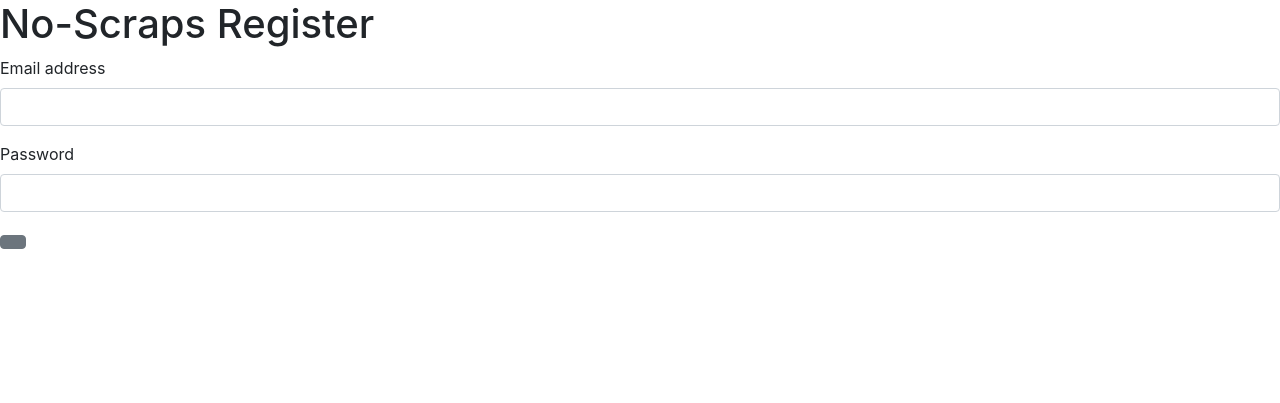
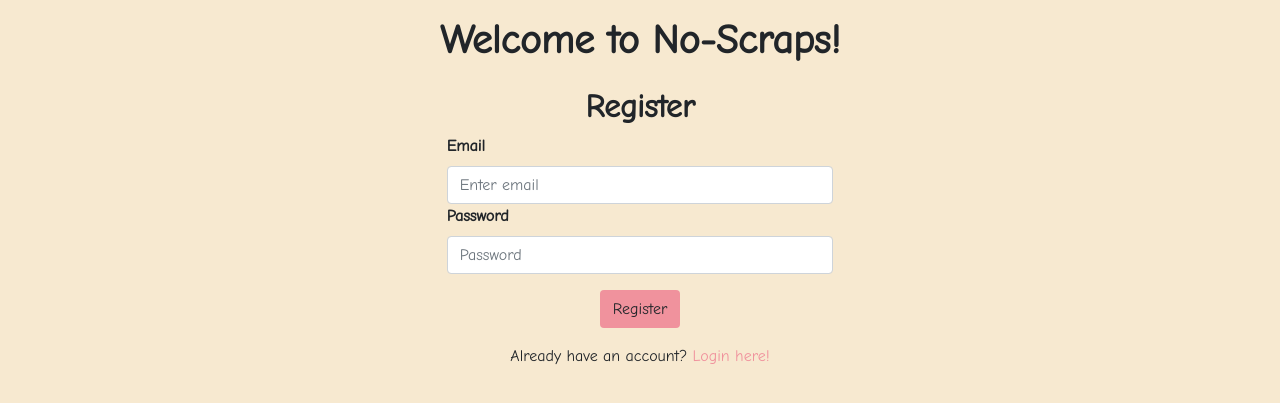
Before and after one commit to matthewfollegot/No-Scraps, a Node server app: page /register in a window 1280 px wide. Shown: the top 403 px of the page. Run offline with Node 20, Linux system fonts and the light colour scheme; some libraries are stand-ins or nearby versions.

Commit message:
register page created

```diff
--- a/routes/register.js
+++ b/routes/register.js
@@ -6,7 +6,7 @@ router.get('/', (req, res) => {
         res.render('register');
     }
     catch(err) {
-        res.send({message: "Failure", error: err});
+        res.send({message: "Failure to retrive register page", error: err});
     }
 });
 
--- a/views/register.ejs
+++ b/views/register.ejs
@@ -1,34 +1,115 @@
-<!doctype html>
+<!DOCTYPE html>
 <html lang="en">
-  <head>
-    <!-- Required meta tags -->
-    <meta charset="utf-8">
-    <meta name="viewport" content="width=device-width, initial-scale=1, shrink-to-fit=no">
-
-    <!-- Bootstrap CSS -->
-    <link rel="stylesheet" href="https://stackpath.bootstrapcdn.com/bootstrap/4.4.1/css/bootstrap.min.css" integrity="sha384-Vkoo8x4CGsO3+Hhxv8T/Q5PaXtkKtu6ug5TOeNV6gBiFeWPGFN9MuhOf23Q9Ifjh" crossorigin="anonymous">
-
-    <h1> No-Scraps Register</h1>
-
-  </head>
-  <body>
-    <form action="/users/register" method="POST">
-        <div class="form-group">
-          <label for="email">Email address</label>
-          <input type="email" class="form-control" id="email" aria-describedby="emailHelp" name="email">
-          <!-- <small id="emailHelp" class="form-text text-muted">We'll never share your email with anyone else.</small> -->
+<head>
+    <meta charset="UTF-8">
+    <meta name="viewport" content="width=device-width, initial-scale=1.0">
+    <meta http-equiv="X-UA-Compatible" content="ie=edge">
+    <title>Register for No-Scraps</title>
+    <link rel="stylesheet" href="https://stackpath.bootstrapcdn.com/bootstrap/4.3.1/css/bootstrap.min.css" integrity="sha384-ggOyR0iXCbMQv3Xipma34MD+dH/1fQ784/j6cY/iJTQUOhcWr7x9JvoRxT2MZw1T" crossorigin="anonymous">
+    <link href='https://fonts.googleapis.com/css?family=Comic Neue' rel='stylesheet'>
+    <script src="https://unpkg.com/axios/dist/axios.min.js"></script>
+    <script src="https://code.jquery.com/jquery-3.3.1.slim.min.js" integrity="sha384-q8i/X+965DzO0rT7abK41JStQIAqVgRVzpbzo5smXKp4YfRvH+8abtTE1Pi6jizo" crossorigin="anonymous"></script>
+    <script src="https://cdnjs.cloudflare.com/ajax/libs/popper.js/1.14.7/umd/popper.min.js" integrity="sha384-UO2eT0CpHqdSJQ6hJty5KVphtPhzWj9WO1clHTMGa3JDZwrnQq4sF86dIHNDz0W1" crossorigin="anonymous"></script>
+    <script src="https://stackpath.bootstrapcdn.com/bootstrap/4.3.1/js/bootstrap.min.js" integrity="sha384-JjSmVgyd0p3pXB1rRibZUAYoIIy6OrQ6VrjIEaFf/nJGzIxFDsf4x0xIM+B07jRM" crossorigin="anonymous"></script>
+    <style>
+        * {
+           background: #F7E9D0;
+           font-family: 'Comic Neue';
+        }
+        #welcomeHeader {
+            text-align: center;
+            margin: 1em;
+        }
+        #welcome {
+            font-weight: bold;
+        }
+        #registerHeader {
+            text-align: center;
+        }
+        #emailLabel {
+            font-weight: bold;
+        }
+        #passwordLabel {
+            font-weight: bold;
+        }
+        #credentials {
+            margin: auto;
+            float: none;
+        }
+        #register {
+            text-align: center;
+            margin-top: 1em;
+            margin-bottom: 1em;
+        }
+        .skin {
+            background: #F0929D;
+        }
+        .skin:hover {
+            color: white;
+        }
+        .blue {
+            background: #34BCE1;
+        }
+        .blue:hover {
+            color: white;
+        }
+        #login {
+            text-align: center;
+        }
+        #loginHere {
+            color: #F0929D;
+        }
+    </style>
+</head>
+<body>
+    <div class="container-fluid">
+        <div class="row" id="welcomeHeader">
+            <div class="col">
+                <h1 id="welcome">Welcome to No-Scraps!</h1>
+            </div>
         </div>
-        <div class="form-group">
-          <label for="password">Password</label>
-          <input type="password" class="form-control" id="password" name="password">
+        <div class="row" id=registerHeader>
+            <div class="col">
+                <h2 id="welcome">Register</h2>
+            </div>
         </div>
-      <button type="submit" class="btn btn-secondary"></button>
-    </form>
-  </body>
+        <div class="row">
+            <div class="col">
+                <form id="login-info">
+                    <div class="form-group col-4" id="credentials">
+                        <label for="email" id="emailLabel">Email</label>
+                        <input type="email" class="form-control" id="email" aria-describedby="email" placeholder="Enter email" name="email">
+                    </div>
+                    <div class="form-group col-4" id="credentials">
+                        <label for="password" id="passwordLabel">Password</label>
+                        <input type="password" class="form-control" id="password" placeholder="Password" name="password">
+                    </div>
+                    <div id="register">
+                        <input type="button" class="btn skin" onclick="register()" value="Register"/>
+                    </div>
+                </form>
+            </div>
+        </div>
+        <div class="row">
+            <div class="col" id="login">
+                <p>Already have an account? <a id="loginHere" href="/login">Login here!</a></p>
+            </div>
+        </div>
+    </div>
+    <script>
+        function register() {
+            let inputs = document.getElementById("login-info").elements;
+            let email = inputs["email"].value;
+            let password = inputs["password"].value;
+            axios.post('/users/register')
+                .then(resp => {
+                    console.log(resp);
+                    window.location.replace('/login');
+                })
+                .catch(err => {
+                    console.log(err);
+                })
+        }
+    </script>
+</body>
 </html>
-    <!-- Optional JavaScript -->
-    <!-- jQuery first, then Popper.js, then Bootstrap JS -->
-    <script src="https://code.jquery.com/jquery-3.4.1.slim.min.js" integrity="sha384-J6qa4849blE2+poT4WnyKhv5vZF5SrPo0iEjwBvKU7imGFAV0wwj1yYfoRSJoZ+n" crossorigin="anonymous"></script>
-    <script src="https://cdn.jsdelivr.net/npm/popper.js@1.16.0/dist/umd/popper.min.js" integrity="sha384-Q6E9RHvbIyZFJoft+2mJbHaEWldlvI9IOYy5n3zV9zzTtmI3UksdQRVvoxMfooAo" crossorigin="anonymous"></script>
-    <script src="https://stackpath.bootstrapcdn.com/bootstrap/4.4.1/js/bootstrap.min.js" integrity="sha384-wfSDF2E50Y2D1uUdj0O3uMBJnjuUD4Ih7YwaYd1iqfktj0Uod8GCExl3Og8ifwB6" crossorigin="anonymous"></script>
-    <script src="https://cdn.jsdelivr.net/npm/axios/dist/axios.min.js"></script>
```
Also changed, not shown: routes/login.js (+1 -6 lines), routes/users.js (+10 -0 lines), views/homepage.ejs (+22 -6 lines), views/registerTwo.ejs (added, +34 -0 lines).
